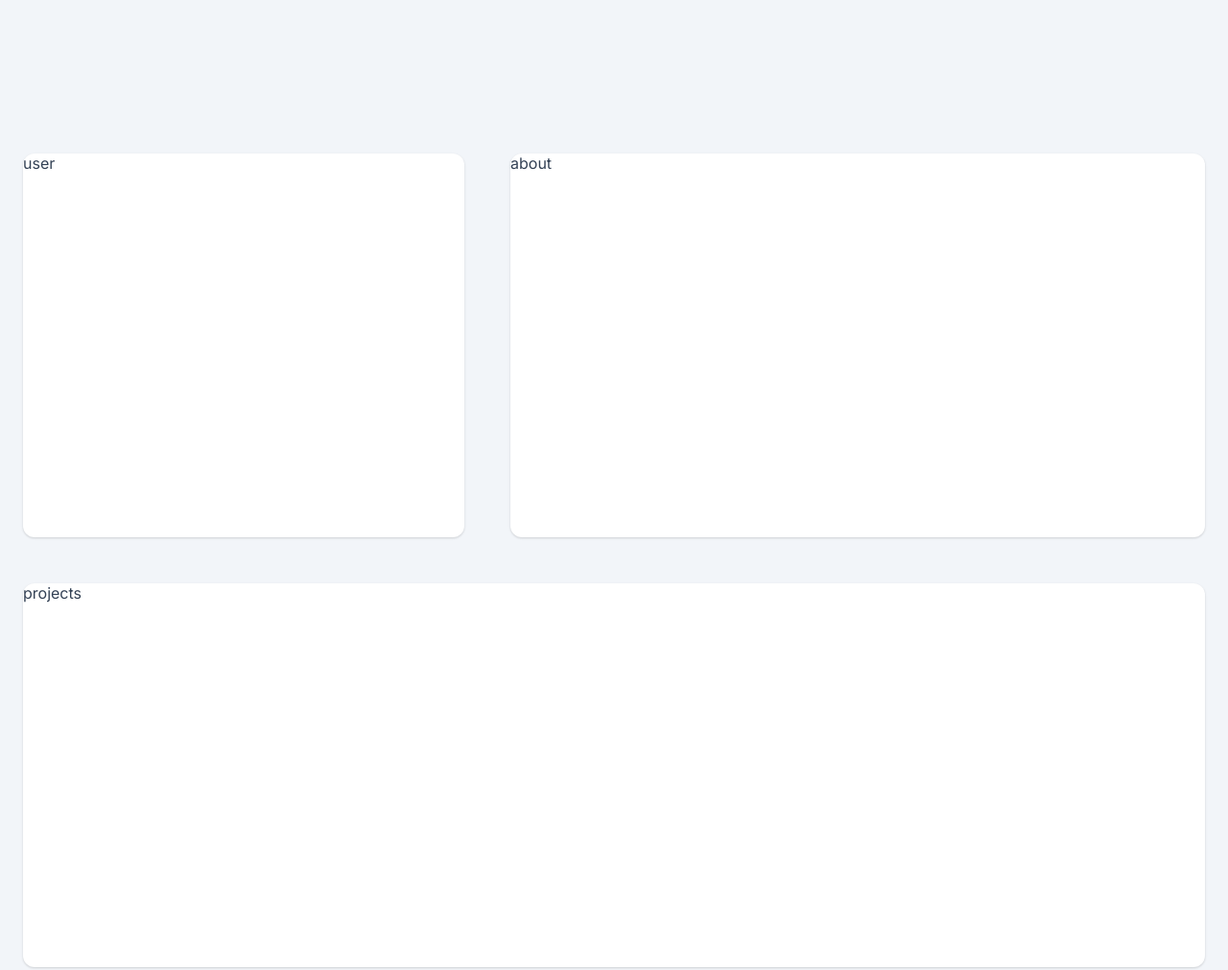
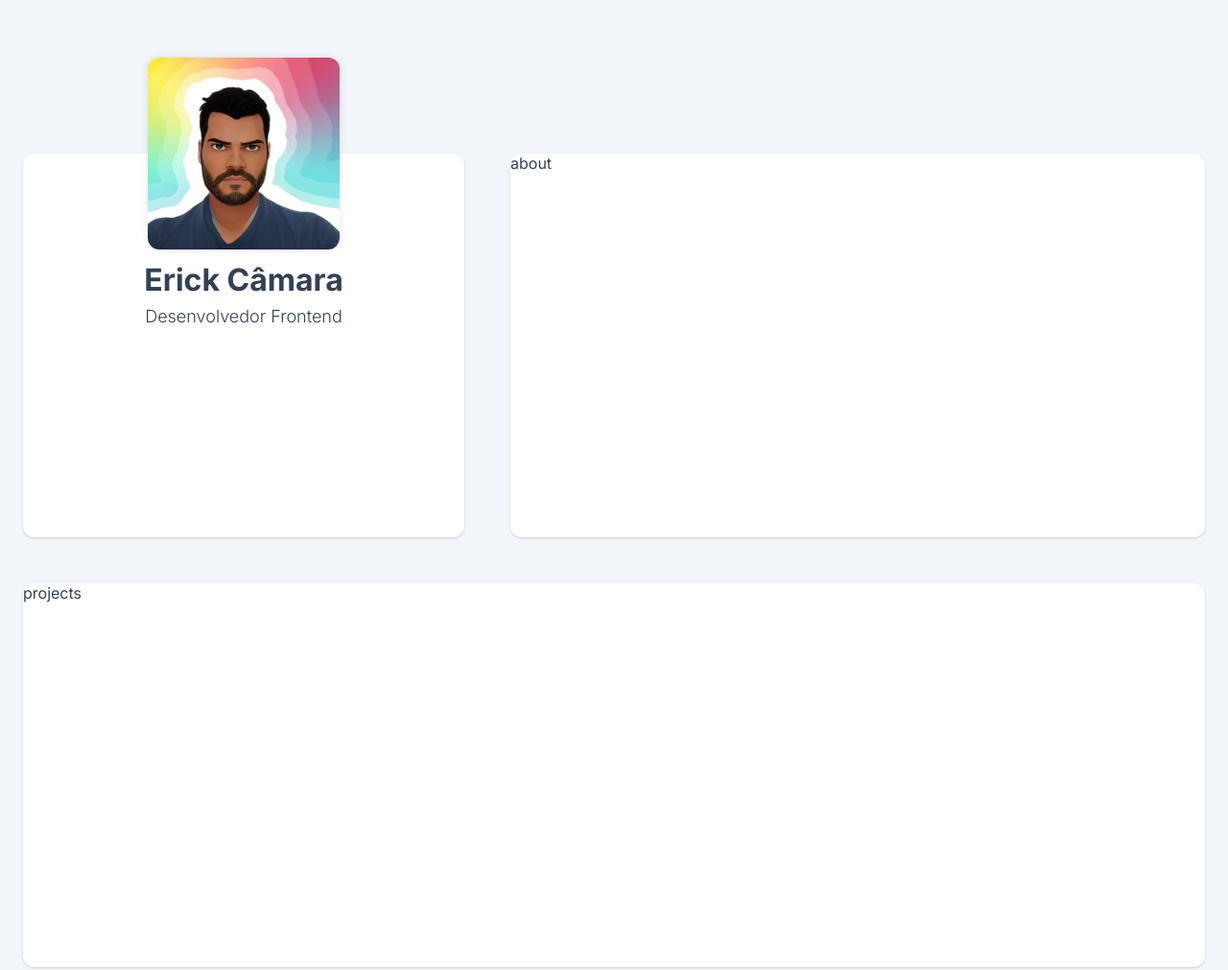
Before and after one commit to erickkamaradev/portfolio, a plain HTML site: page index.html in a window 1280 px wide. Shown: the whole page at 96% size. Drawn offline with Linux system fonts and the light colour scheme.

Commit message:
adicionando informações a seção do usuário

```diff
--- a/index.html
+++ b/index.html
@@ -13,7 +13,17 @@
 <body>
     <div class="app">
 
-        <section class="card">user</section>
+        <section class="card user">
+            <picture>
+                <img src="assets/erick_cartoon.jpeg" alt="">
+            </picture>
+
+            <div class="user__content">
+                <h1>Erick Câmara</h1>
+
+                <p>Desenvolvedor Frontend</p>
+            </div>
+        </section>
 
         <section class="card">about</section>
 
--- a/styles/global.css
+++ b/styles/global.css
@@ -1,3 +1,5 @@
+@import url(./user.css);
+
 * {
     margin: 0;
     padding: 0;
--- /dev/null
+++ b/styles/user.css
@@ -0,0 +1,42 @@
+.user {
+    padding: 0 40px 40px;
+
+    display: flex;
+    flex-direction: column;
+    align-items: center;
+    row-gap: 12px;
+}
+
+.user picture {
+    width: 200px;
+    height: 200px;
+
+    border-radius: 12px;
+    box-shadow: var(--shadow-image);
+
+    margin-top: -100px;
+}
+
+.user picture img {
+    width: 100%;
+    height: 100%;
+    object-fit: cover;
+
+    border-radius: 12px;
+}
+
+.user__content {
+    display: flex;
+    flex-direction: column;
+    align-items: center;
+    row-gap: 8px;
+}
+
+.user__content h1 {
+    font-size: 32px;
+}
+
+.user__content p {
+    font-size: 18px;
+    font-weight: 300;
+}
```
Also changed, not shown: assets/erick_cartoon.jpeg (added).
